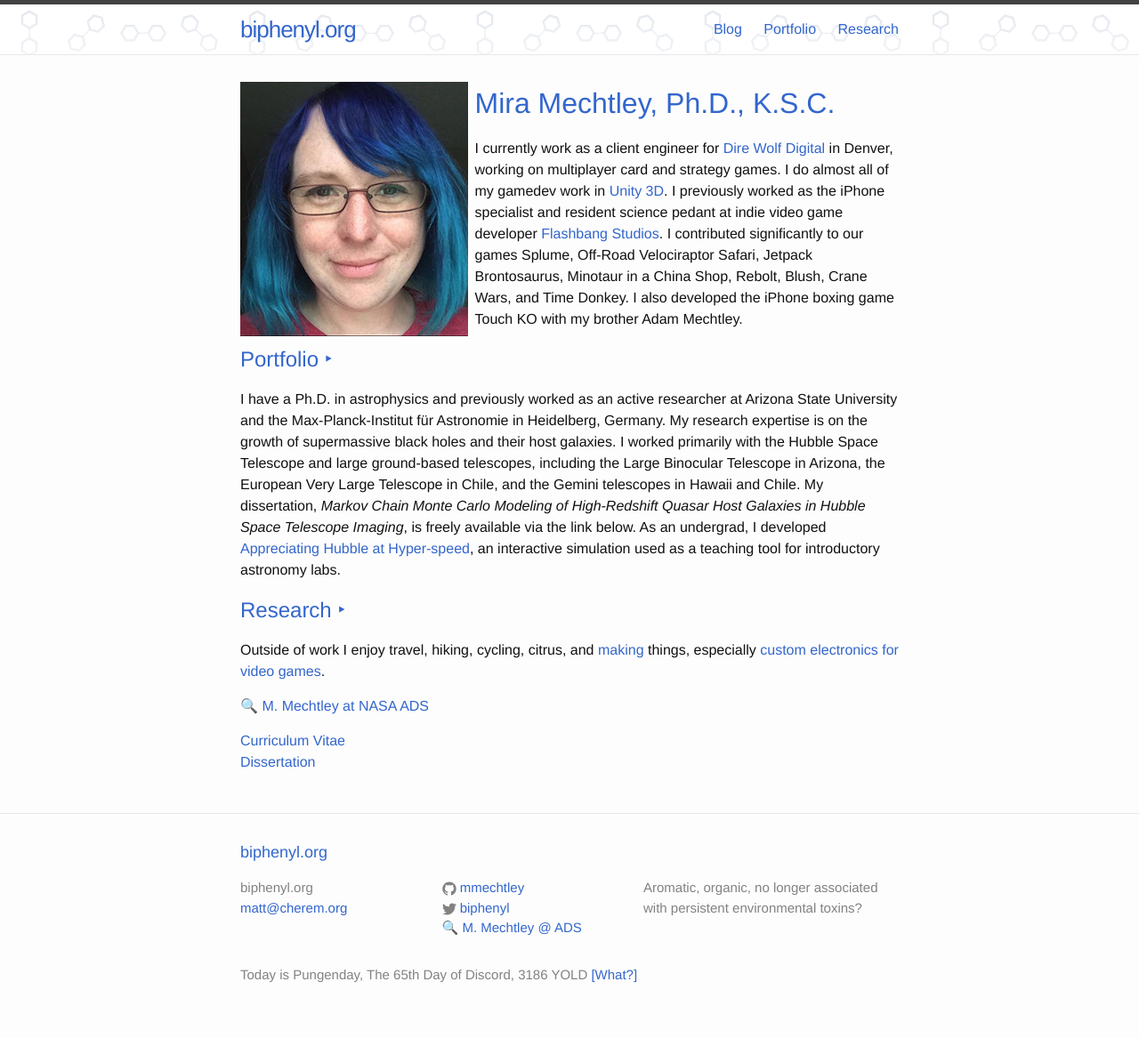
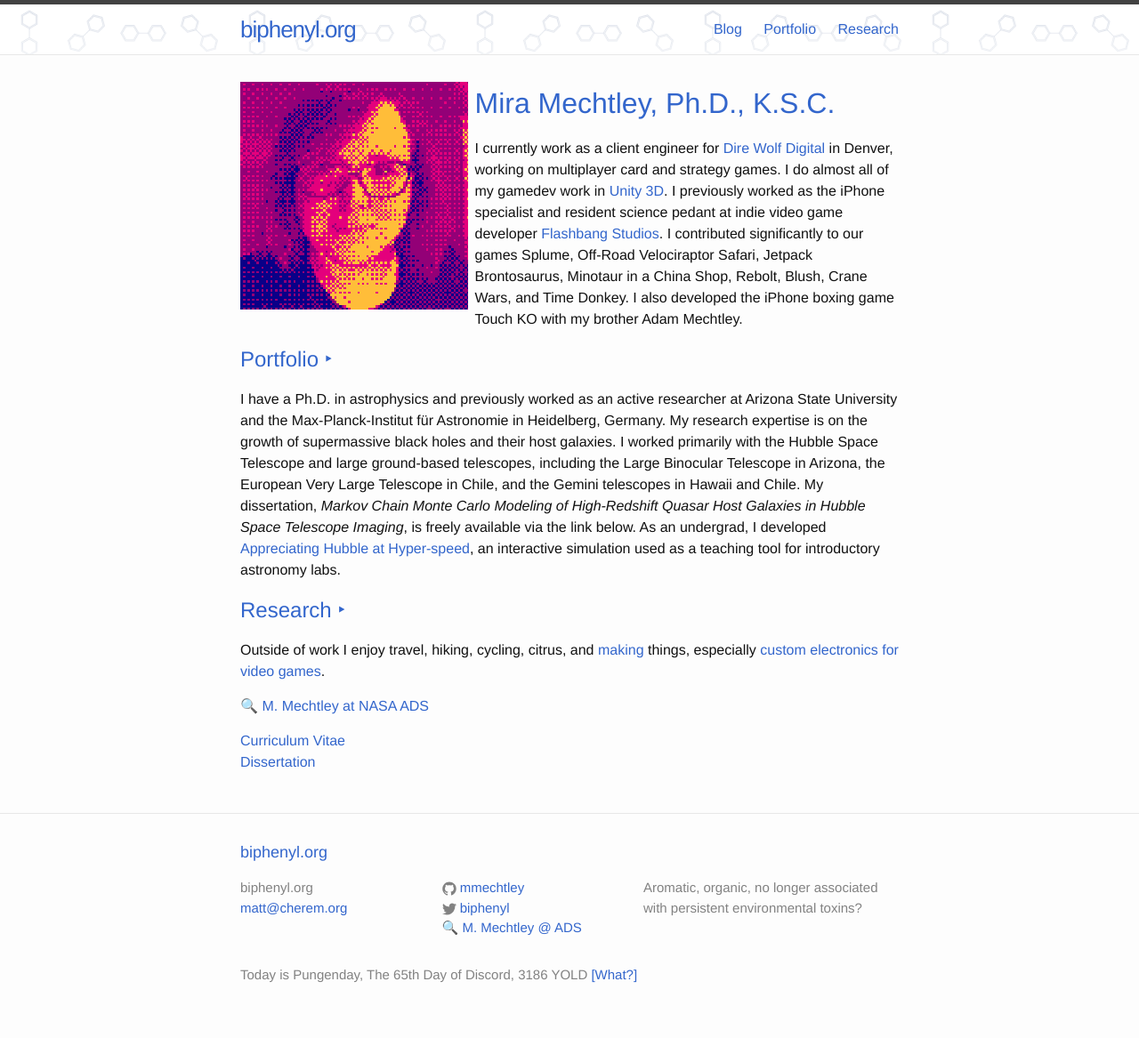
Before and after one commit to mmechtley/mmechtley.github.io, a Jekyll site: the page built from index.md, in a window 1280 px wide. Shown: the whole page at 89% size. Built offline with Jekyll 4.4.1, drawn with Linux system fonts in a browser that asks for light colours.

Commit message:
change index image

```diff
--- a/index.md
+++ b/index.md
@@ -3,7 +3,7 @@ layout: default
 title: false
 ---
 
-{% include figure.html url="/images/headshot.jpg" class="image-float-left" %}
+{% include figure.html url="/images/headshot.png" class="image-float-left" %}
 
 # Mira Mechtley, Ph.D., K.S.C.
 
```
Also changed, not shown: images/headshot.jpg (deleted), images/headshot.png (added).
